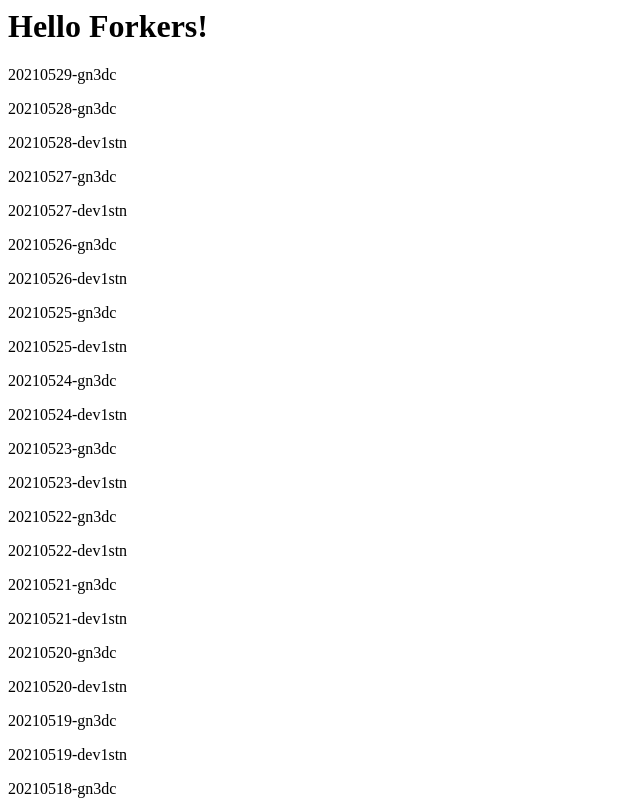
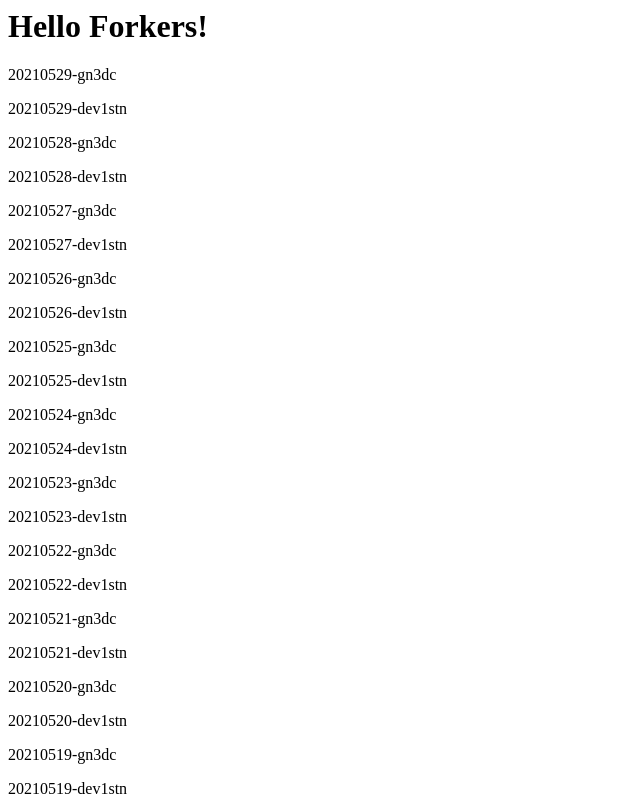
Before and after one commit to gn3dc/fork-test, a plain HTML site: page index.html in a window 1280 px wide. Shown: the top 801 px of the page, without its empty margins (0-640 px from the left). Drawn offline with Linux system fonts and the light colour scheme.

Commit message:
Daily pr test 20210529 - rebased

```diff
--- a/index.html
+++ b/index.html
@@ -8,6 +8,7 @@
         <h1>Hello Forkers!</h1>
         <!- Append your update after this line-!>
         <p>20210529-gn3dc</p>
+        <p>20210529-dev1stn</p>
         <p>20210528-gn3dc</p>
         <p>20210528-dev1stn</p>
         <p>20210527-gn3dc</p>
```
